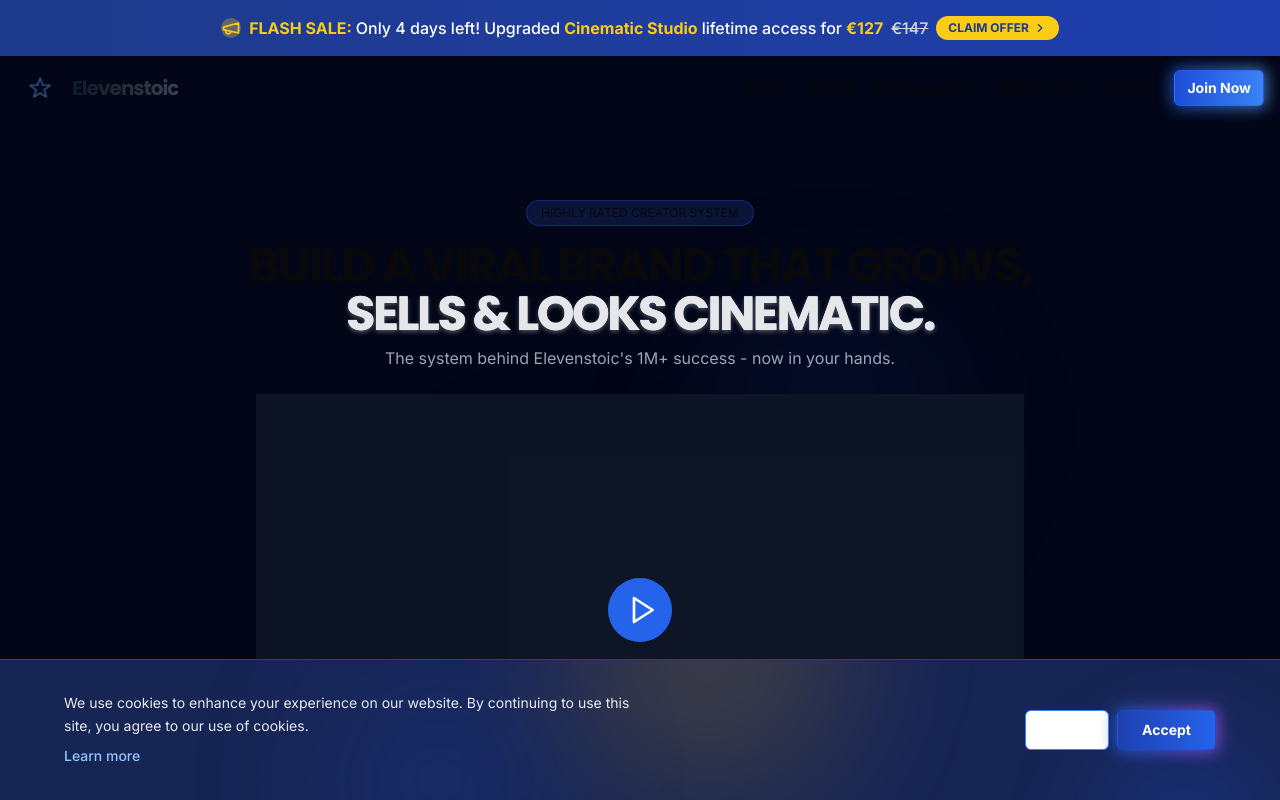
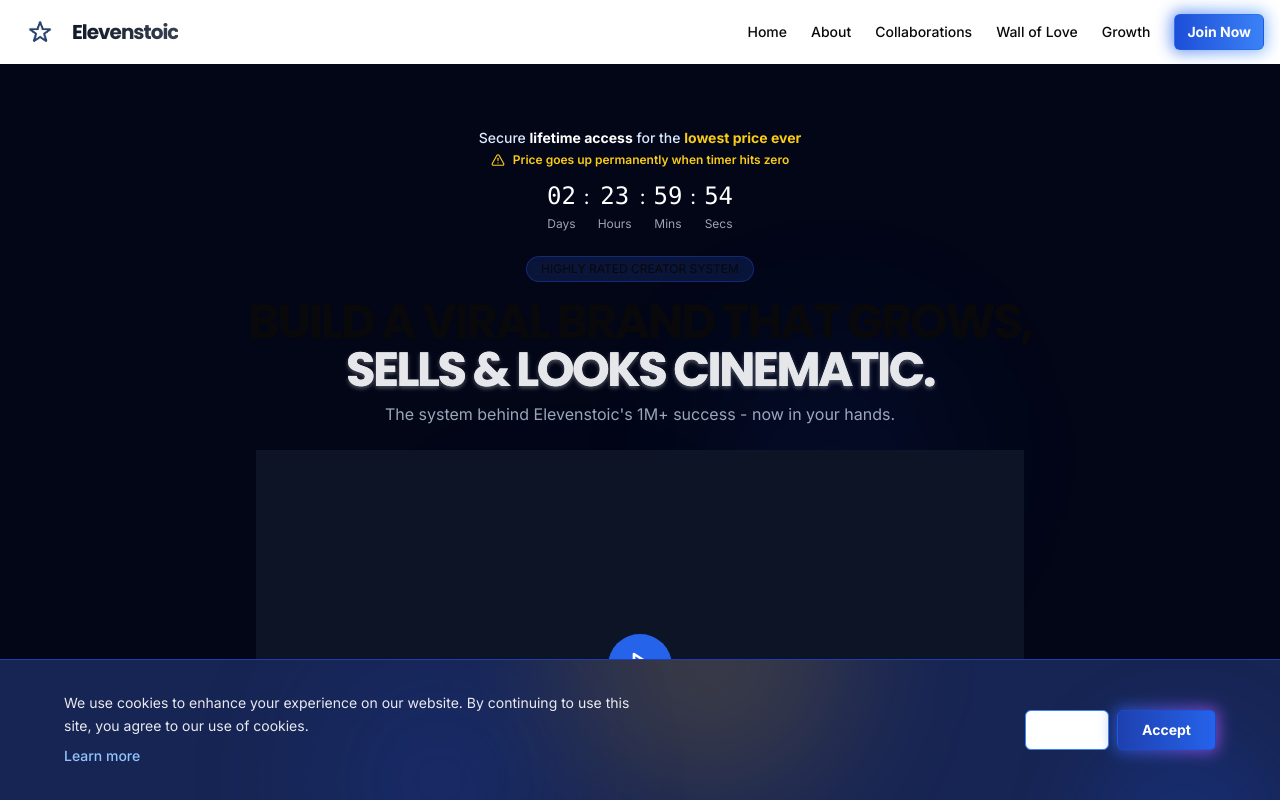
Before and after one commit to KutbuddinKhan/Elvenstoic, a Next.js app: page / in a window 1280 px wide. Shown: the top 800 px of the page. Built offline with nearby package versions, Linux system fonts and the light colour scheme.

Commit message:
update timer remove popup

```diff
--- a/app/layout.tsx
+++ b/app/layout.tsx
@@ -43,23 +43,24 @@ export default function RootLayout({
         <ThemeProvider attribute="class" defaultTheme="dark" enableSystem={false} disableTransitionOnChange>
           <div className="relative flex min-h-screen flex-col bg-background">
             {/* Fixed Announcement Bar */}
-            <AnnouncementBar className="fixed top-0 left-0 w-full z-50" />
+            {/* <AnnouncementBar className="fixed top-0 left-0 w-full z-50" /> */}
 
             {/* Adjust header position to be below the announcement bar with responsive spacing */}
-            <Header className="fixed top-12 md:top-14 w-full z-40" />
+            <Header  />
 
             <main className="flex-1">
               {/* Increase padding-top to main content to prevent overlap with fixed elements */}
-              <div className="pt-10 md:pt-10"> {/* Increased padding to account for announcement bar + header */}
+              {/* <div className="pt-10 md:pt-10">  */}
+                {/* Increased padding to account for announcement bar + header */}
                 {children}
-              </div>
+              {/* </div> */}
             </main>
 
             <Footer />
           </div>
 
           <CookieConsent />
-          <TimerPopup />
+          {/* <TimerPopup /> */}
         </ThemeProvider>
       </body>
     </html>
--- a/components/home/countdown/announcement-bar.tsx
+++ b/components/home/countdown/announcement-bar.tsx
@@ -58,7 +58,7 @@ export default function AnnouncementBar({ className = "" }: AnnouncementBarProps
                             {/* Mobile version (extremely compact) */}
                             <div className="flex items-center gap-1 sm:hidden">
                                 <span className="font-bold text-yellow-400 text-sm">
-                                    {daysLeft === 0 ? "FINAL HOURS!" : `${daysLeft}D LEFT!`}
+                                    {daysLeft === 0 ? "FINAL HOURS!" : `${daysLeft} DAY LEFT!`}
                                 </span>
                                 <span className="font-bold text-white text-sm">Cinematic Studio</span>
                                 <span className="font-bold text-yellow-400 text-sm">€127</span>
--- /dev/null
+++ b/components/home/countdown/inline-timer.tsx
@@ -0,0 +1,125 @@
+"use client";
+
+import { useState, useEffect } from "react";
+import { Clock, AlertTriangle } from "lucide-react";
+import { motion } from "framer-motion";
+
+export default function InlineTimer() {
+    const [days, setDays] = useState(3);
+    const [hours, setHours] = useState(0);
+    const [minutes, setMinutes] = useState(0);
+    const [seconds, setSeconds] = useState(0);
+
+    useEffect(() => {
+        // Set end date to 3 days from now
+        const endDate = new Date();
+        endDate.setDate(endDate.getDate() + 3);
+
+        const timerInterval = setInterval(() => {
+            const now = new Date();
+            const difference = endDate.getTime() - now.getTime();
+
+            if (difference <= 0) {
+                clearInterval(timerInterval);
+                return;
+            }
+
+            // Calculate remaining time
+            const d = Math.floor(difference / (1000 * 60 * 60 * 24));
+            const h = Math.floor((difference % (1000 * 60 * 60 * 24)) / (1000 * 60 * 60));
+            const m = Math.floor((difference % (1000 * 60 * 60)) / (1000 * 60));
+            const s = Math.floor((difference % (1000 * 60)) / 1000);
+
+            setDays(d);
+            setHours(h);
+            setMinutes(m);
+            setSeconds(s);
+        }, 1000);
+
+        return () => clearInterval(timerInterval);
+    }, []);
+
+    // Format time segments with leading zeros
+    const formatTime = (time: number) => {
+        return time < 10 ? `0${time}` : time;
+    };
+
+    return (
+        <motion.div
+            initial={{ opacity: 0, y: -20 }}
+            animate={{ opacity: 1, y: 0 }}
+            transition={{ duration: 0.6 }}
+            className="w-full max-w-lg mx-auto"
+        >
+            {/* Timer Header */}
+            <div className="text-center mb-3">
+                {/* <div className="inline-flex items-center gap-2 bg-gradient-to-r from-blue-500/20 to-purple-500/20 border border-blue-500/30 rounded-full px-3 py-1 mb-2">
+                    <Clock size={14} className="text-blue-400" />
+                    <span className="text-blue-400 font-semibold text-xs uppercase tracking-wide">
+                        Cinematic Studio Upgraded
+                    </span>
+                </div> */}
+
+                <div className="flex flex-col items-center gap-1">
+                    <p className="text-blue-100 font-medium text-sm max-w-md">
+                        Secure <span className="font-bold text-white">lifetime access</span> for the <span className="text-yellow-400 font-bold">lowest price ever</span>
+                    </p>
+                    <div className="flex items-center gap-2">
+                        <AlertTriangle size={14} className="text-yellow-400" />
+                        <p className="text-yellow-400 font-semibold text-xs">
+                            Price goes up permanently when timer hits zero
+                        </p>
+                    </div>
+                </div>
+            </div>
+
+            {/* Price Display */}
+            {/* <div className="text-center mb-0">
+                <div className="flex items-center justify-center gap-2">
+                    <span className="text-2xl md:text-3xl font-bold text-white -mt-2">€127</span>
+                    <span className="text-lg line-through text-gray-400">€147</span>
+                </div>
+                <p className="text-xs text-gray-400 mt-1">
+                    Lifetime access - Price increases permanently after offer ends
+                </p>
+            </div> */}
+
+            {/* Timer Display */}
+            <div className="flex justify-center gap-2 items-baseline">
+                <div className="flex flex-col items-center">
+                    <span className="text-2xl font-mono text-white">
+                        {formatTime(days)}
+                    </span>
+                    <span className="text-xs text-gray-400 mt-1">Days</span>
+                </div>
+
+                <span className="text-white text-xl">:</span>
+
+                <div className="flex flex-col items-center">
+                    <span className="text-2xl font-mono text-white">
+                        {formatTime(hours)}
+                    </span>
+                    <span className="text-xs text-gray-400 mt-1">Hours</span>
+                </div>
+
+                <span className="text-white text-xl">:</span>
+
+                <div className="flex flex-col items-center">
+                    <span className="text-2xl font-mono text-white">
+                        {formatTime(minutes)}
+                    </span>
+                    <span className="text-xs text-gray-400 mt-1">Mins</span>
+                </div>
+
+                <span className="text-white text-xl">:</span>
+
+                <div className="flex flex-col items-center">
+                    <span className="text-2xl font-mono text-white">
+                        {formatTime(seconds)}
+                    </span>
+                    <span className="text-xs text-gray-400 mt-1">Secs</span>
+                </div>
+            </div>
+        </motion.div>
+    );
+}
--- a/components/home/hero-section.tsx
+++ b/components/home/hero-section.tsx
@@ -4,6 +4,7 @@ import { useEffect, useRef, useState } from "react";
 import { Button } from "@/components/ui/button";
 import { Play } from "lucide-react";
 import { motion } from "framer-motion";
+import InlineTimer from "./countdown/inline-timer";
 
 declare global {
   interface Window {
@@ -72,6 +73,12 @@ export default function HeroSection() {
 
       <div className="container mt-20 md:mt-40 relative z-10 px-4 md:px-6 flex flex-col items-center py-8 md:py-0">
         <div className="max-w-4xl mx-auto text-center">
+
+          {/* Timer Component - Above Badge */}
+          <div className="mb-6 -mt-16 md:-mt-24">
+            <InlineTimer />
+          </div>
+
           {/* Badge */}
           <div className="flex flex-col items-center justify-center mb-2 md:mb-3">
             {/* old badge */}
```
